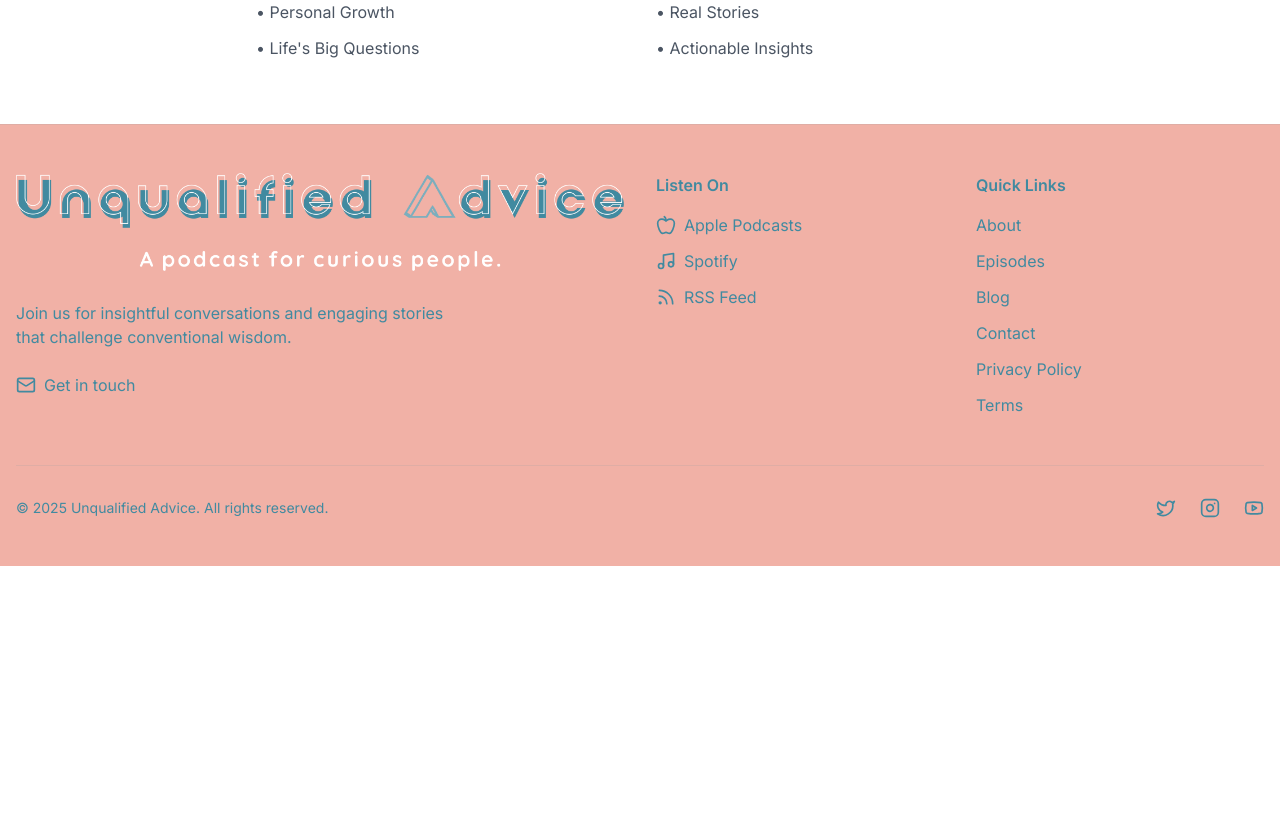
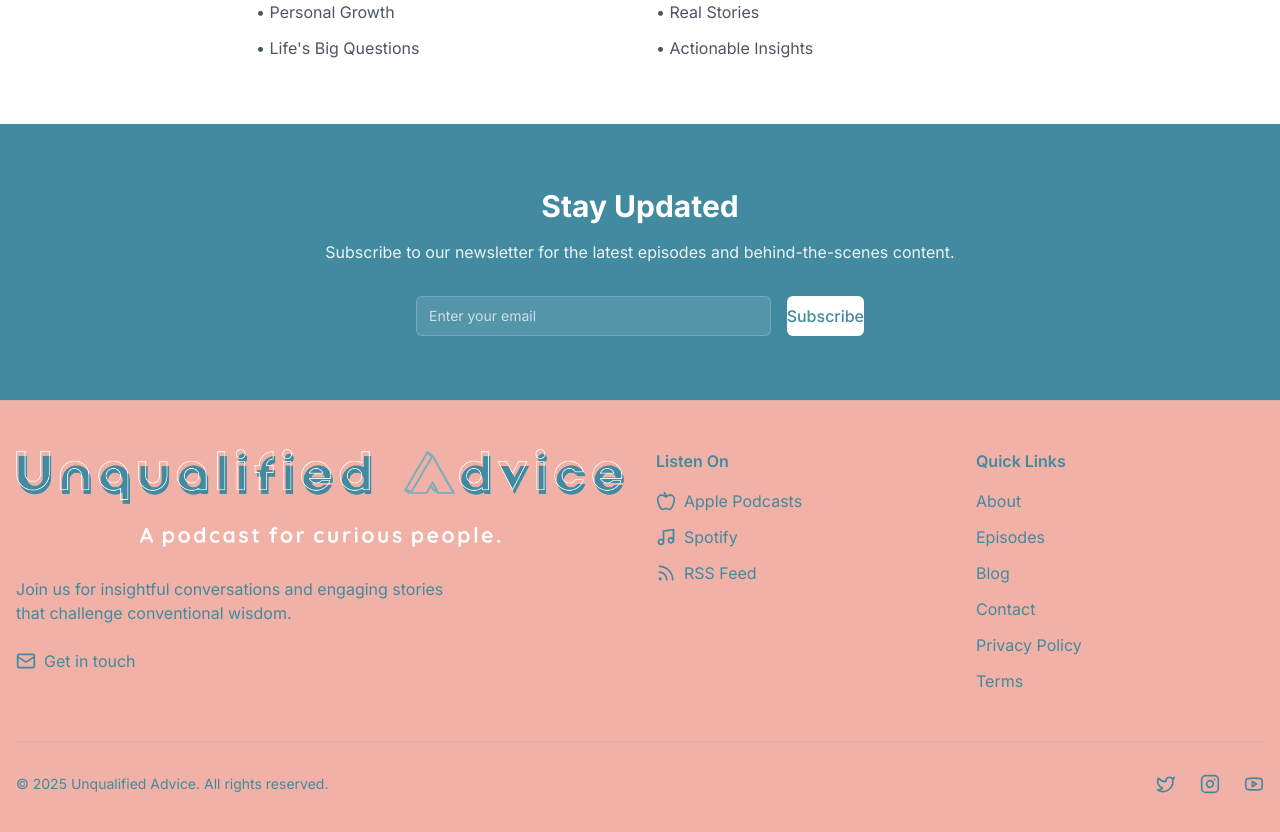
Before and after one commit to polyiota/UAsite, a Next.js app: page / in a window 1280 px wide. Shown: the part 1240-2072 px from the top of the page. Before the commit the page ends 1806 px from the top, so only its background shows below. Built offline with nearby package versions, Linux system fonts and the light colour scheme.

Commit message:
cloudflare fix3

```diff
--- a/src/components/newsletter.tsx
+++ b/src/components/newsletter.tsx
@@ -6,5 +6,43 @@ import { Input } from '@/components/ui/input'
 // ... rest of the file
 
 export function Newsletter() {
-  // ... rest of the code stays the same
+  const [email, setEmail] = React.useState('')
+
+  const handleSubmit = (e: React.FormEvent) => {
+    e.preventDefault()
+    // Add newsletter signup logic here
+    console.log('Newsletter signup:', email)
+  }
+
+  return (
+    <section className="bg-[#418aa0] py-16">
+      <div className="container mx-auto px-4">
+        <div className="max-w-2xl mx-auto text-center">
+          <h2 className="text-3xl font-bold text-white mb-4">
+            Stay Updated
+          </h2>
+          <p className="text-white/90 mb-8">
+            Subscribe to our newsletter for the latest episodes and behind-the-scenes content.
+          </p>
+
+          <form onSubmit={handleSubmit} className="flex flex-col sm:flex-row gap-4 max-w-md mx-auto">
+            <Input
+              type="email"
+              placeholder="Enter your email"
+              value={email}
+              onChange={(e) => setEmail(e.target.value)}
+              className="flex-1 bg-white/10 text-white placeholder:text-white/70 border-white/20"
+              required
+            />
+            <Button
+              type="submit"
+              className="bg-white text-[#418aa0] hover:bg-white/90"
+            >
+              Subscribe
+            </Button>
+          </form>
+        </div>
+      </div>
+    </section>
+  )
 }
```
